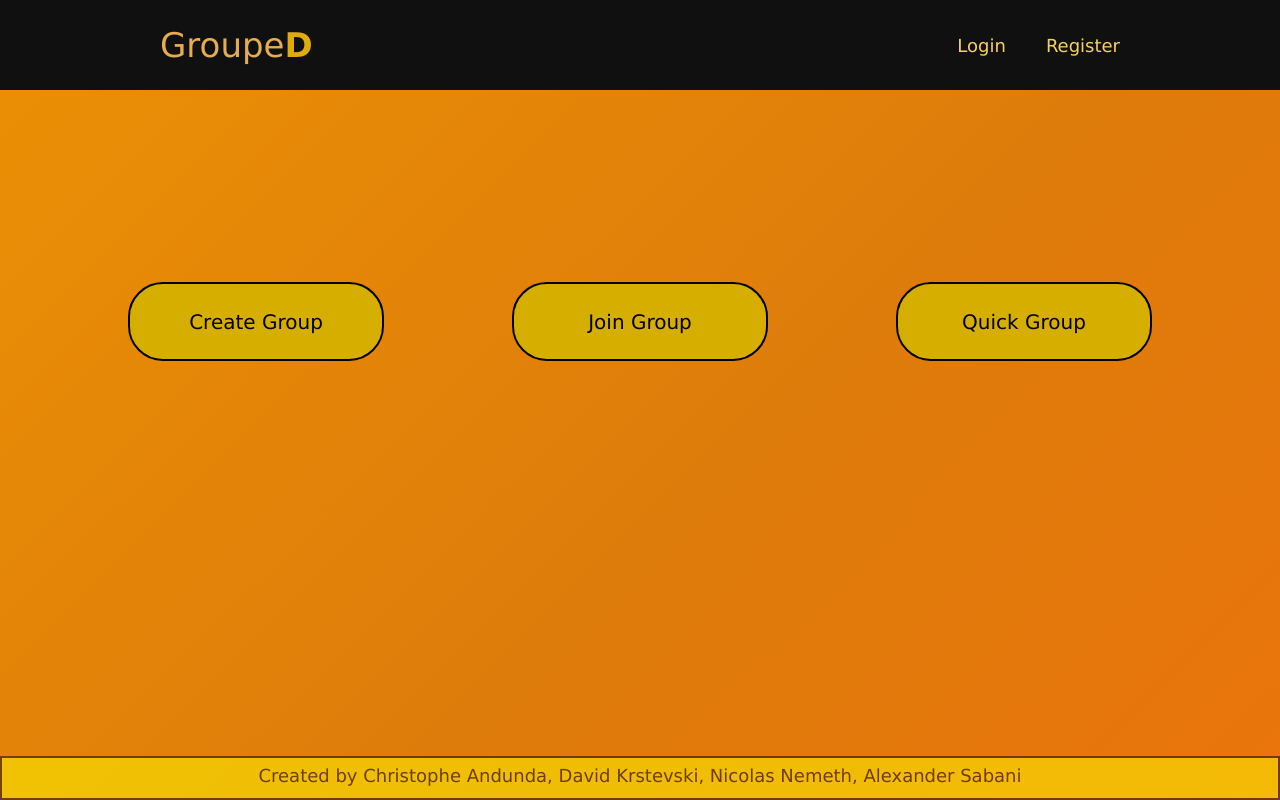
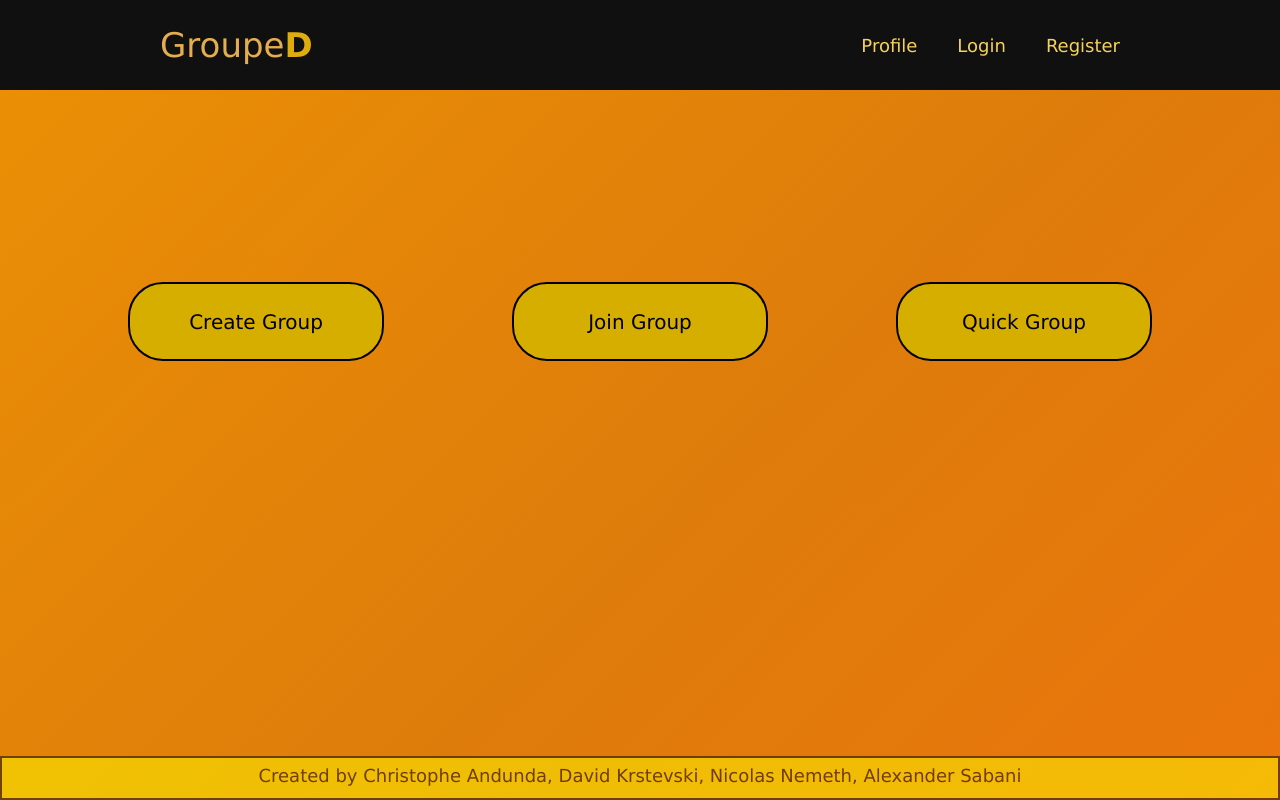
Before and after one commit to DavidKrstevski/groupeD, an Angular app in the folder groupeD/: page /home in a window 1280 px wide. Built offline with nearby package versions, Linux system fonts and the light colour scheme.

Commit message:
Profile button

```diff
--- a/groupeD/src/app/app-routing.module.ts
+++ b/groupeD/src/app/app-routing.module.ts
@@ -9,6 +9,7 @@ import { CreateGroupComponent } from './createGroup/create-group.component';
 import { JoinGroupComponent } from './joinGroup/join-group.component';
 import { QuickGroupComponent } from './quickGroup/quick-group.component';
 import { IndexComponent } from './index/index.component';
+import { ProfileComponent } from './profile/profile.component';
 import { ErrorComponent } from './error/error.component';
 
 const routes: Routes = [
@@ -16,6 +17,7 @@ const routes: Routes = [
   { path: 'home', component: IndexComponent },
   { path: 'login', component: LoginComponent },
   { path: 'register', component: RegisterComponent },
+  { path: 'profile', component: ProfileComponent },
   { path: 'createGroup', component: CreateGroupComponent },
   { path: 'joinGroup', component: JoinGroupComponent },
   { path: 'quickGroup', component: QuickGroupComponent },
--- a/groupeD/src/app/app.module.ts
+++ b/groupeD/src/app/app.module.ts
@@ -4,11 +4,13 @@ import { FormsModule } from '@angular/forms'
 
 import { AppRoutingModule, routingComponents } from './app-routing.module';
 import { AppComponent } from './app.component';
+import { ProfileComponent } from './profile/profile.component';
 
 @NgModule({
   declarations: [
     AppComponent,
     routingComponents,
+    ProfileComponent,
   ],
   imports: [
     BrowserModule,
--- a/groupeD/src/app/index/index.component.html
+++ b/groupeD/src/app/index/index.component.html
@@ -15,6 +15,7 @@
                 </div>
 
                 <ul class="navigation">
+                    <a href="profile"><li>Profile</li></a>
                     <a href="login"><li>Login</li></a>
                     <a href="register"><li>Register</li></a>
                 </ul>
--- /dev/null
+++ b/groupeD/src/app/profile/profile.component.html
@@ -0,0 +1 @@
+<p>Pikachu</p>
--- /dev/null
+++ b/groupeD/src/app/profile/profile.component.ts
@@ -0,0 +1,15 @@
+import { Component, OnInit } from '@angular/core';
+
+@Component({
+  selector: 'app-profile.component',
+  templateUrl: './profile.component.html',
+  styleUrls: ['./profile.component.css']
+})
+export class ProfileComponent implements OnInit {
+
+  constructor() { }
+
+  ngOnInit(): void {
+  }
+
+}
```
Also changed, not shown: groupeD/src/app/profile/profile.component.css (added).
